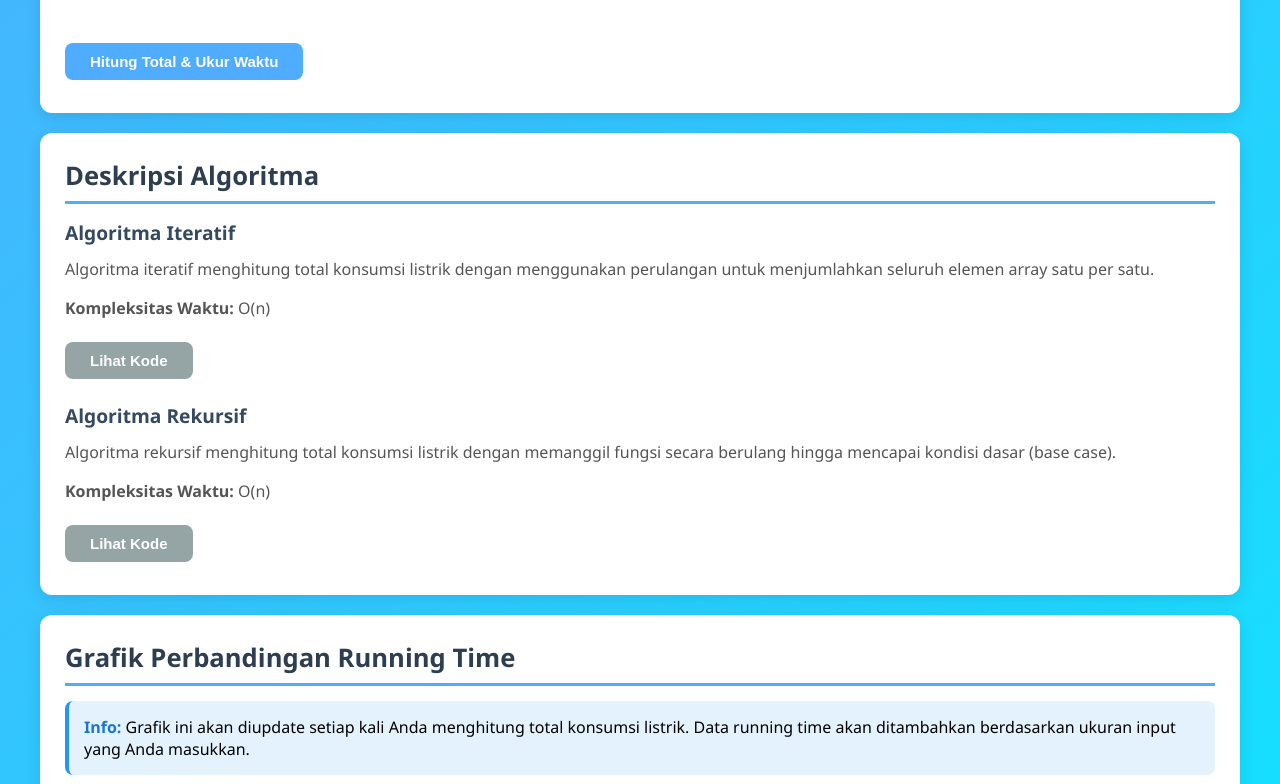
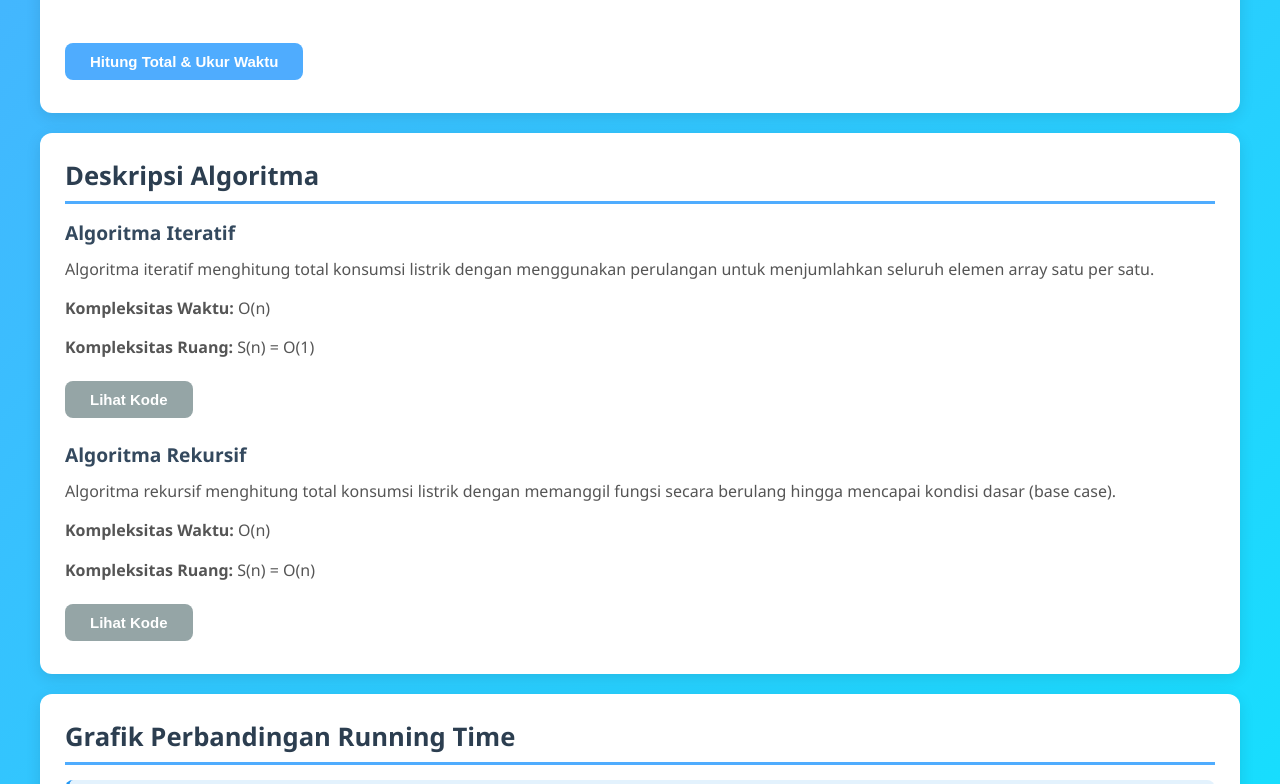
Before and after one commit to Jacksamsudin/TUBESAKA.github.io, a plain HTML site: page index.html in a window 1280 px wide. Shown: the part 551-1335 px from the top of the page. Drawn offline with nearby package versions, Linux system fonts and the light colour scheme.

Commit message:
Update index.html

```diff
--- a/index.html
+++ b/index.html
@@ -273,6 +273,7 @@
         untuk menjumlahkan seluruh elemen array satu per satu.
       </p>
       <p><b>Kompleksitas Waktu:</b> O(n)</p>
+      <p><b>Kompleksitas Ruang:</b> S(n) = O(1)</p>
       <button class="secondary" onclick="toggleCode('iteratif')">Lihat Kode</button>
 
       <div id="code-iteratif" class="code-container">
@@ -295,6 +296,7 @@
         berulang hingga mencapai kondisi dasar (base case).
       </p>
       <p><b>Kompleksitas Waktu:</b> O(n)</p>
+    <p><b>Kompleksitas Ruang:</b> S(n) = O(n)</p>
       <button class="secondary" onclick="toggleCode('rekursif')">Lihat Kode</button>
 
       <div id="code-rekursif" class="code-container">
```
